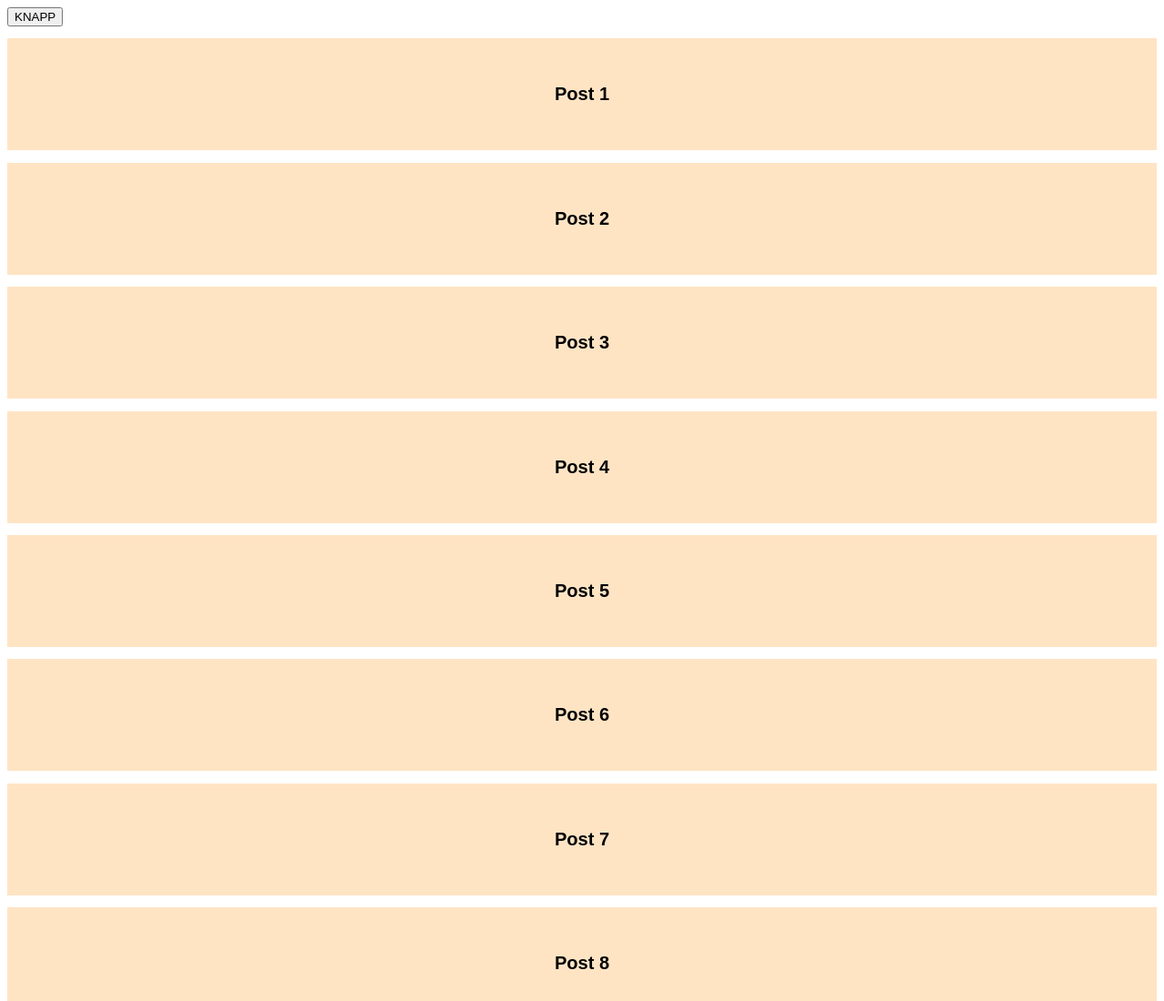
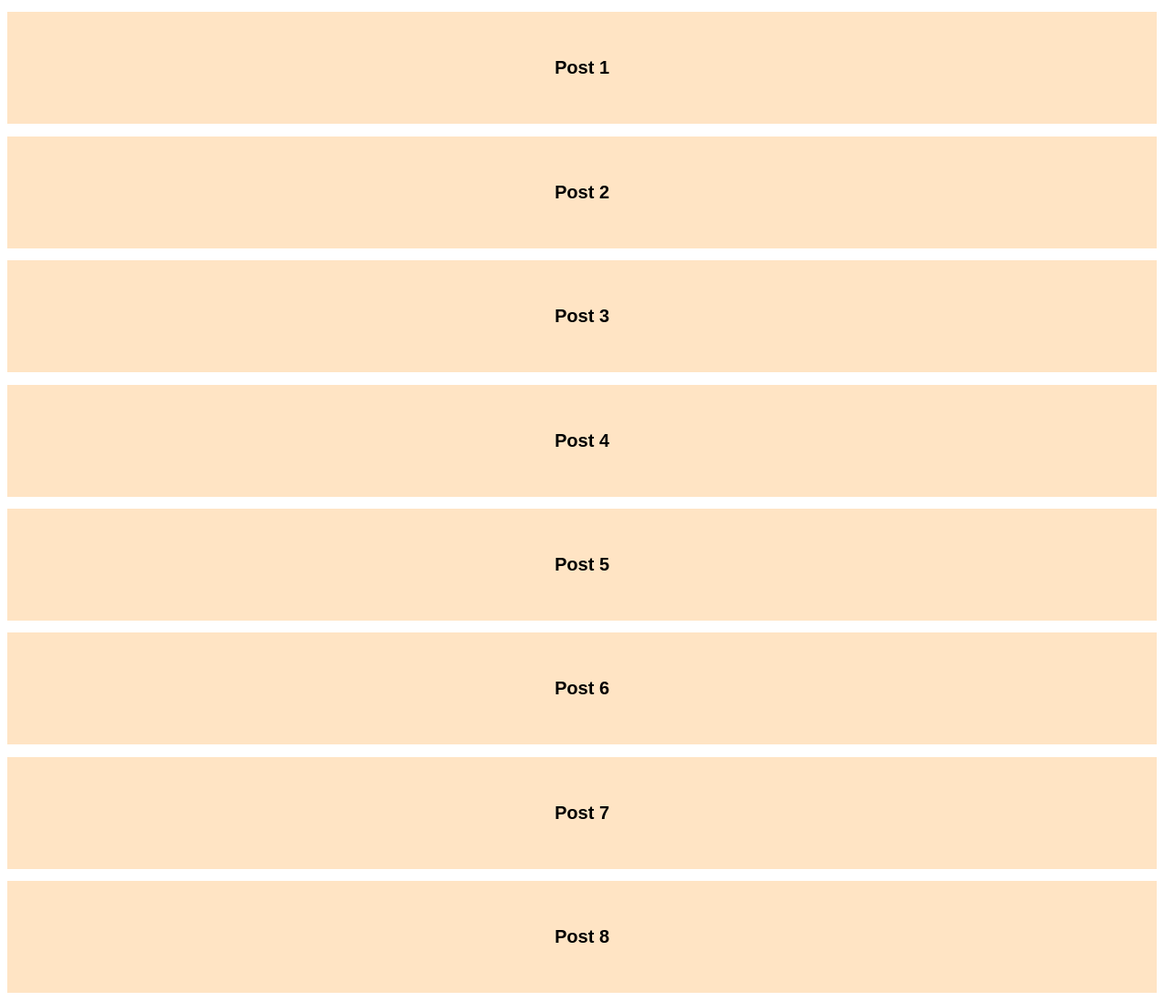
Before and after one commit to LloydElery/lloydelery.github.io, a plain HTML site: page index.html in a window 1280 px wide. Shown: the top 1100 px of the page at 91% size. Drawn offline with Linux system fonts and the light colour scheme; no server answers.

Commit message:
added folder, bfu

```diff
--- a/index.html
+++ b/index.html
@@ -116,9 +116,7 @@
         </script>
     </head>
         <body>
-            <div><button>KNAPP</button>
-            <h1>Post 1</h1>
-            </div>
+         <h1>Post 1</h1>
          <h1>Post 2</h1>
          <h1>Post 3</h1>
          <h1>Post 4</h1>
```
